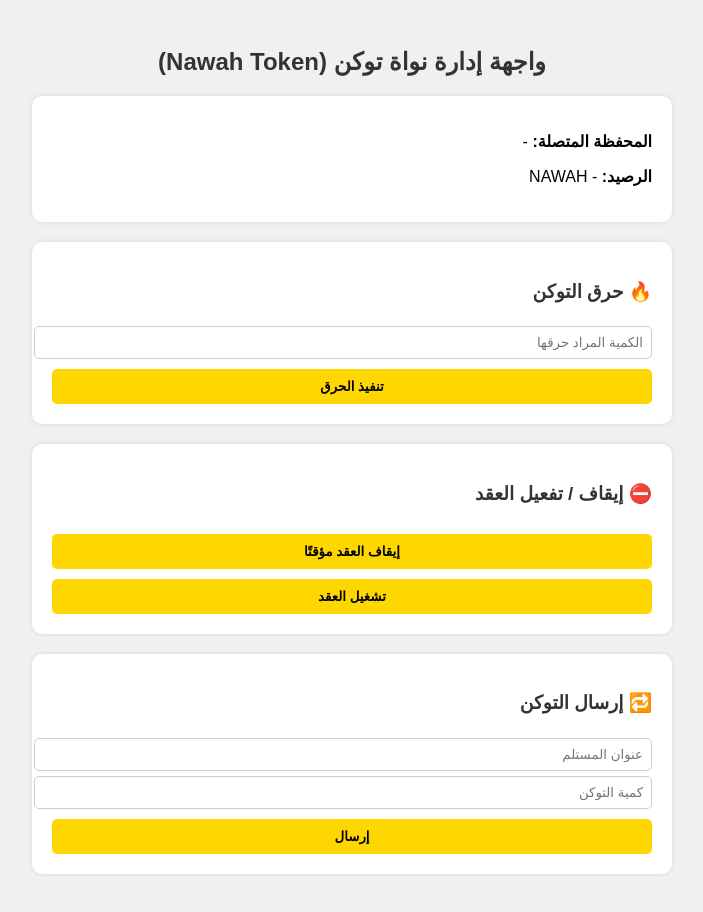
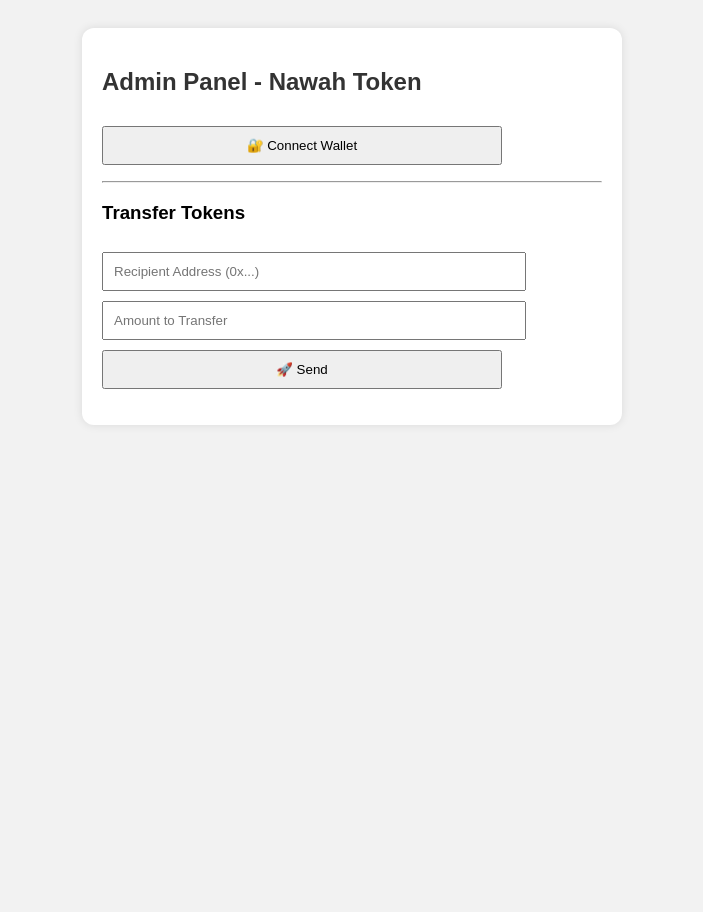
Before and after one commit to nawahtkui/nawah-token-ui, a website: page admin.html in a window 1280 px wide. Shown: the whole page, without its empty margins (288-991 px from the left). After the commit the page ends 800 px from the top, so only its background shows below. Drawn offline with Linux system fonts and the light colour scheme.

Commit message:
Update admin.html

```diff
--- a/admin.html
+++ b/admin.html
@@ -6,133 +6,97 @@
   <script src="https://cdn.jsdelivr.net/npm/web3@1.8.2/dist/web3.min.js"></script>
   <style>
     body {
-      font-family: Arial;
+      font-family: Arial, sans-serif;
+      background: #f2f2f2;
       padding: 20px;
-      background: #f0f0f0;
-      direction: rtl;
     }
-    h2, h3 {
+
+    h2 {
       color: #333;
     }
-    button {
+
+    input, button {
       margin-top: 10px;
       padding: 10px;
       width: 100%;
-      background-color: #ffd700;
-      border: none;
-      border-radius: 5px;
-      cursor: pointer;
-      font-weight: bold;
+      max-width: 400px;
     }
-    input {
-      padding: 8px;
-      margin-top: 5px;
-      width: 100%;
-      border-radius: 5px;
-      border: 1px solid #ccc;
-    }
-    .section {
+
+    .container {
       background: white;
       padding: 20px;
-      margin-bottom: 20px;
-      border-radius: 10px;
-      box-shadow: 0 0 5px rgba(0,0,0,0.1);
-      max-width: 600px;
-      margin-right: auto;
-      margin-left: auto;
+      border-radius: 12px;
+      box-shadow: 0 0 10px rgba(0,0,0,0.1);
+      max-width: 500px;
+      margin: auto;
+    }
+
+    #status {
+      margin-top: 10px;
+      font-weight: bold;
     }
   </style>
 </head>
 <body>
-  <h2 style="text-align:center;">واجهة إدارة نواة توكن (Nawah Token)</h2>
+  <div class="container">
+    <h2>Admin Panel - Nawah Token</h2>
 
-  <div class="section">
-    <p><strong>المحفظة المتصلة:</strong> <span id="account">-</span></p>
-    <p><strong>الرصيد:</strong> <span id="balance">-</span> NAWAH</p>
-  </div>
+    <button onclick="connectWallet()">🔐 Connect Wallet</button>
+    <p id="account"></p>
 
-  <div class="section">
-    <h3>🔥 حرق التوكن</h3>
-    <input id="burnAmount" type="number" placeholder="الكمية المراد حرقها" />
-    <button onclick="burnTokens()">تنفيذ الحرق</button>
-  </div>
+    <hr>
 
-  <div class="section">
-    <h3>⛔ إيقاف / تفعيل العقد</h3>
-    <button onclick="pauseContract()">إيقاف العقد مؤقتًا</button>
-    <button onclick="unpauseContract()">تشغيل العقد</button>
-  </div>
+    <h3>Transfer Tokens</h3>
+    <input type="text" id="toAddress" placeholder="Recipient Address (0x...)">
+    <input type="number" id="amount" placeholder="Amount to Transfer">
+    <button onclick="transferTokens()">🚀 Send</button>
 
-  <div class="section">
-    <h3>🔁 إرسال التوكن</h3>
-    <input id="transferTo" type="text" placeholder="عنوان المستلم" />
-    <input id="transferAmount" type="number" placeholder="كمية التوكن" />
-    <button onclick="transferTokens()">إرسال</button>
+    <p id="status"></p>
   </div>
 
   <script>
-    const contractAddress = "0x000000000000000000000000000000000000dEaD"; // ← استبدله لاحقًا بالعقد الرسمي
-    const contractABI = [
-      { "inputs": [], "name": "pause", "outputs": [], "stateMutability": "nonpayable", "type": "function" },
-      { "inputs": [], "name": "unpause", "outputs": [], "stateMutability": "nonpayable", "type": "function" },
-      { "inputs": [{ "internalType": "uint256", "name": "amount", "type": "uint256" }], "name": "burn", "outputs": [], "stateMutability": "nonpayable", "type": "function" },
-      { "inputs": [{ "internalType": "address", "name": "recipient", "type": "address" }, { "internalType": "uint256", "name": "amount", "type": "uint256" }], "name": "transfer", "outputs": [{ "internalType": "bool", "name": "", "type": "bool" }], "stateMutability": "nonpayable", "type": "function" },
-      { "inputs": [{ "internalType": "address", "name": "account", "type": "address" }], "name": "balanceOf", "outputs": [{ "internalType": "uint256", "name": "", "type": "uint256" }], "stateMutability": "view", "type": "function" },
-      { "inputs": [], "name": "decimals", "outputs": [{ "internalType": "uint8", "name": "", "type": "uint8" }], "stateMutability": "view", "type": "function" }
-    ];
+    let web3;
+    let contract;
+    let userAccount;
 
-    let account;
-    let nawToken;
+    const tokenAddress = "YOUR_CONTRACT_ADDRESS"; // ← ضع عنوان عقد التوكن هنا
+    const tokenABI = [ /* ← الصق هنا ABI الخاصة بالعقد */ ];
 
-    async function connect() {
+    async function connectWallet() {
       if (window.ethereum) {
-        window.web3 = new Web3(ethereum);
-        await ethereum.request({ method: 'eth_requestAccounts' });
-        const accounts = await web3.eth.getAccounts();
-        account = accounts[0];
-        document.getElementById("account").innerText = account;
-        nawToken = new web3.eth.Contract(contractABI, contractAddress);
-        updateBalance();
+        web3 = new Web3(window.ethereum);
+        try {
+          const accounts = await window.ethereum.request({ method: 'eth_requestAccounts' });
+          userAccount = accounts[0];
+          document.getElementById('account').textContent = `Connected: ${userAccount}`;
+          contract = new web3.eth.Contract(tokenABI, tokenAddress);
+        } catch (err) {
+          document.getElementById('status').textContent = '⛔️ Wallet connection rejected.';
+        }
       } else {
-        alert("يرجى تثبيت MetaMask.");
+        alert("⚠️ Please install MetaMask!");
       }
     }
 
-    async function updateBalance() {
-      const balance = await nawToken.methods.balanceOf(account).call();
-      const decimals = await nawToken.methods.decimals().call();
-      const formatted = balance / 10 ** decimals;
-      document.getElementById("balance").innerText = formatted.toLocaleString();
+    async function transferTokens() {
+      const to = document.getElementById('toAddress').value;
+      const amount = document.getElementById('amount').value;
+
+      if (!web3 || !userAccount || !contract) {
+        document.getElementById('status').textContent = '⛔️ Please connect wallet first.';
+        return;
+      }
+
+      try {
+        await contract.methods.transfer(to, web3.utils.toWei(amount, 'ether'))
+          .send({ from: userAccount });
+
+        document.getElementById('status').textContent = `✅ Transferred ${amount} tokens to ${to}`;
+      } catch (error) {
+        console.error(error);
+        document.getElementById('status').textContent = '❌ Transaction failed';
+      }
     }
-
-    async function burnTokens() {
-      const amount = document.getElementById("burnAmount").value;
-      const decimals = await nawToken.methods.decimals().call();
-      const raw = web3.utils.toBN(amount * 10 ** decimals);
-      await nawToken.methods.burn(raw).send({ from: account });
-      updateBalance();
-    }
-
-    async function pauseContract() {
-      await nawToken.methods.pause().send({ from: account });
-      alert("تم إيقاف العقد مؤقتًا.");
-    }
-
-    async function unpauseContract() {
-      await nawToken.methods.unpause().send({ from: account });
-      alert("تم إعادة تشغيل العقد.");
-    }
-
-    async function transferTokens() {
-      const to = document.getElementById("transferTo").value;
-      const amount = document.getElementById("transferAmount").value;
-      const decimals = await nawToken.methods.decimals().call();
-      const raw = web3.utils.toBN(amount * 10 ** decimals);
-      await nawToken.methods.transfer(to, raw).send({ from: account });
-      updateBalance();
-    }
-
-    window.onload = connect;
   </script>
 </body>
 </html>
```
